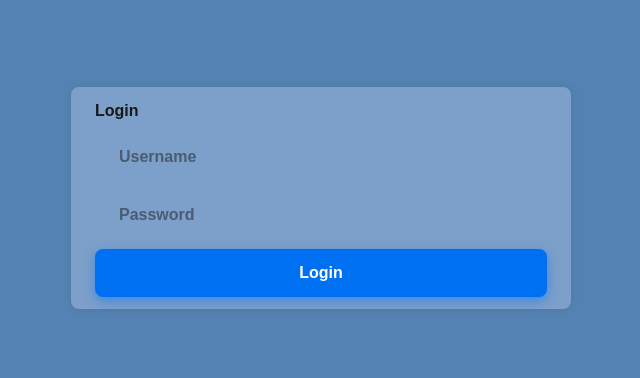
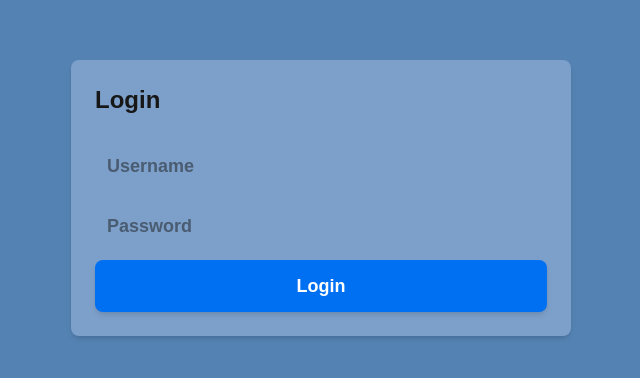
Before and after one commit to DanielaMarjina/GYMDAY, a Next.js app: page /login in a window 1280 px wide. Shown: the part 202-580 px from the top of the page, without its empty margins (319-959 px from the left). Built offline with nearby package versions, Linux system fonts and the light colour scheme.

Commit message:
Actualizari.

```diff
--- a/src/app/api/login/route.ts
+++ b/src/app/api/login/route.ts
@@ -7,9 +7,9 @@ export async function POST(req: NextRequest) {
   try {
     const body = await req.json();
 
-    const { name, passwordHash } = body;
+    const { name, password } = body;
 
-    if (!name || !passwordHash) {
+    if (!name || !password) {
       return NextResponse.json({ error: "Missing username or password" }, { status: 400 });
     }
 
@@ -22,7 +22,7 @@ export async function POST(req: NextRequest) {
       return NextResponse.json({ error: "Invalid username or password" }, { status: 401 });
     }
 
-    const isPasswordValid = await bcrypt.compare(passwordHash, existingUser.password);
+    const isPasswordValid = await bcrypt.compare(password, existingUser.password);
 
     if (!isPasswordValid) {
       return NextResponse.json({ error: "Invalid username or password" }, { status: 401 });
--- a/src/app/login/page.js
+++ b/src/app/login/page.js
@@ -4,96 +4,68 @@ import { useState } from "react";
 import { useRouter } from "next/navigation";
 
 export default function LoginPage() {
-    const [username, setUsername] = useState("")
-    const [password, setPassword] = useState("")
+  const [username, setUsername] = useState("");
+  const [password, setPassword] = useState("");
   const router = useRouter();
 
-    const handleLogin = (e) => {
+  const handleLogin = async (e) => {
     e.preventDefault();
 
-        if (username == "admin" && password == "1234") {
+    const data = {
+      name: username,
+      password: password,
+    };
+
+    try {
+      const response = await fetch("/api/login", {
+        method: "POST",
+        headers: {
+          "Content-Type": "application/json",
+        },
+        body: JSON.stringify(data),
+      });
+
+      if (response.ok) {
+        const result = await response.json();
         router.push("/home");
+      } else {
+        const errorData = await response.json();
+        alert(errorData.error || "Login failed");
       }
-        else {
-            alert("Wrong username/password!");
+    } catch (err) {
+      alert("An error occurred. Please try again.");
+      console.error(err);
     }
   };
 
   return (
-        <div style={styles.container}>
-            <form onSubmit={handleLogin}
-                style={styles.form}>
-                <h2>Login</h2>
+    <div className="h-screen flex justify-center items-center bg-[#5483B3]">
+      <form
+        onSubmit={handleLogin}
+        className="bg-[#7DA0CA] p-6 rounded-lg font-bold text-lg shadow-md flex flex-col gap-2 w-[500px]"
+      >
+        <h2 className="text-2xl mb-4">Login</h2>
         <input
           type="text"
           placeholder="Username"
           value={username}
           onChange={(e) => setUsername(e.target.value)}
-                    style={styles.input}
+          className="p-3 rounded-lg font-bold text-lg cursor-pointer border-none focus:outline-none"
         />
         <input
           type="password"
           placeholder="Password"
           value={password}
           onChange={(e) => setPassword(e.target.value)}
-                    style={styles.input}
+          className="p-3 rounded-lg font-bold text-lg cursor-pointer border-none focus:outline-none"
         />
         <button
           type="submit"
-                    style={styles.button}
-
-                    onMouseEnter={e => e.target.style.backgroundColor = "#005bb5"}
-                    onMouseLeave={e => e.target.style.backgroundColor = "#0070f3"}
-                >Login</button>
+          className="bg-[#0070f3] text-white p-3 rounded-lg font-bold text-lg cursor-pointer shadow-md transition-colors duration-300 hover:bg-[#005bb5]"
+        >
+          Login
+        </button>
       </form>
-        </div >
+    </div>
   );
 }
-
-const styles = {
-    container:
-    {
-        height: "100vh",
-        display: "flex",
-        justifyContent: "center",
-        alignItems: "center",
-        backgroundColor: "#5483B3"
-    },
-    form:
-    {
-        backgroundColor: "#7DA0CA",
-        padding: "12px 24px",
-        border: "none",
-        borderRadius: "8px",
-        fontWeight: "bold",
-        fontSize: "16px",
-        boxShadow: "0 0 10px rgba(0,0,0,0.1)",
-        display: "flex",
-        flexDirection: "column",
-        gap: 10,
-        width: 500
-    },
-    input:
-    {
-        padding: "12px 24px",
-        border: "none",
-        borderRadius: "8px",
-        fontWeight: "bold",
-        fontSize: "16px",
-        cursor: "pointer",
-    },
-    button:
-    {
-        backgroundColor: "#0070f3",
-        color: "white",
-        padding: "12px 24px",
-        border: "none",
-        borderRadius: "8px",
-        fontWeight: "bold",
-        fontSize: "16px",
-        cursor: "pointer",
-        boxShadow: "0 4px 12px rgba(0, 112, 243, 0.5)",
-        transition: "background-color 0.3s ease"
-    }
-
-};
```
Lines whose indentation alone changed are shown as unchanged.
